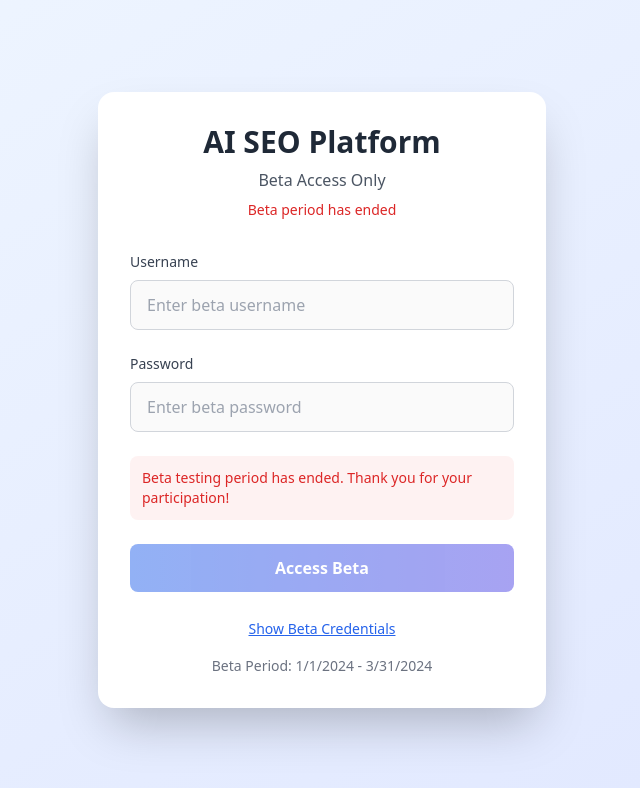
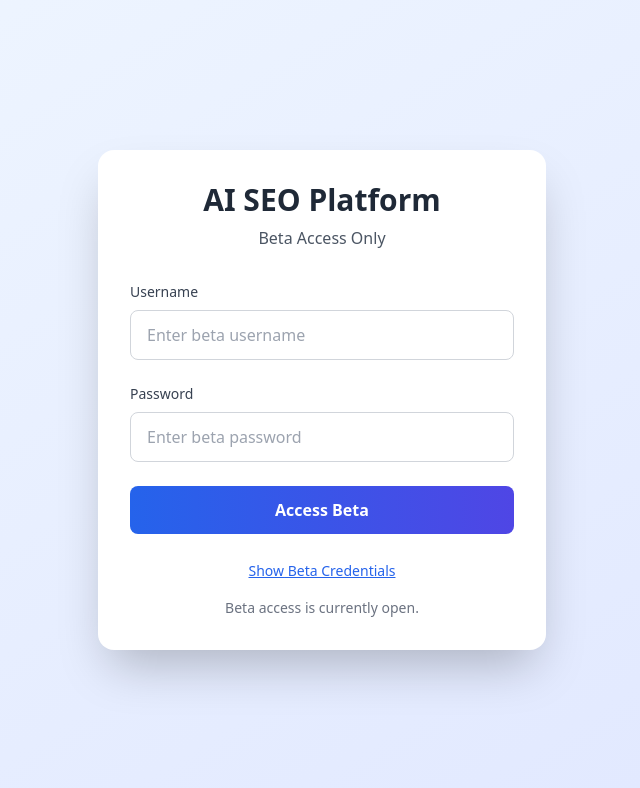
Before and after one commit to satishskid/aiseo, a React (Vite) app: page / in a window 1280 px wide. Shown: the top 788 px of the page, without its empty margins (318-958 px from the left). Built offline with nearby package versions, Linux system fonts and the light colour scheme.

Commit message:
feat: Remove beta expiration and update user management

```diff
--- a/components/BetaAuth.tsx
+++ b/components/BetaAuth.tsx
@@ -157,7 +157,7 @@ export const BetaAuth: React.FC<BetaAuthProps> = ({ children }) => {
             )}
 
             <p className="text-sm text-gray-500 mt-4">
-              Beta Period: {BETA_CONFIG.betaStartDate.toLocaleDateString()} - {BETA_CONFIG.betaEndDate.toLocaleDateString()}
+              Beta access is currently open.
             </p>
           </div>
         </div>
--- a/config/betaConfig.ts
+++ b/config/betaConfig.ts
@@ -48,9 +48,9 @@ export const BETA_CONFIG = {
     }
   ] as BetaUser[],
 
-  // Beta testing period
-  betaStartDate: new Date('2024-01-01'),
-  betaEndDate: new Date('2024-03-31'),
+  // Beta testing period - No end date for now
+  // betaStartDate: new Date('2024-01-01'),
+  // betaEndDate: new Date('2024-03-31'),
 
   // Features available in beta
   betaFeatures: {
@@ -67,8 +67,7 @@ export const BETA_CONFIG = {
 
 // Helper function to check if beta period is active
 export const isBetaPeriodActive = (): boolean => {
-  const now = new Date();
-  return now >= BETA_CONFIG.betaStartDate && now <= BETA_CONFIG.betaEndDate;
+  return true;
 };
 
 // Helper function to get user by username
```
